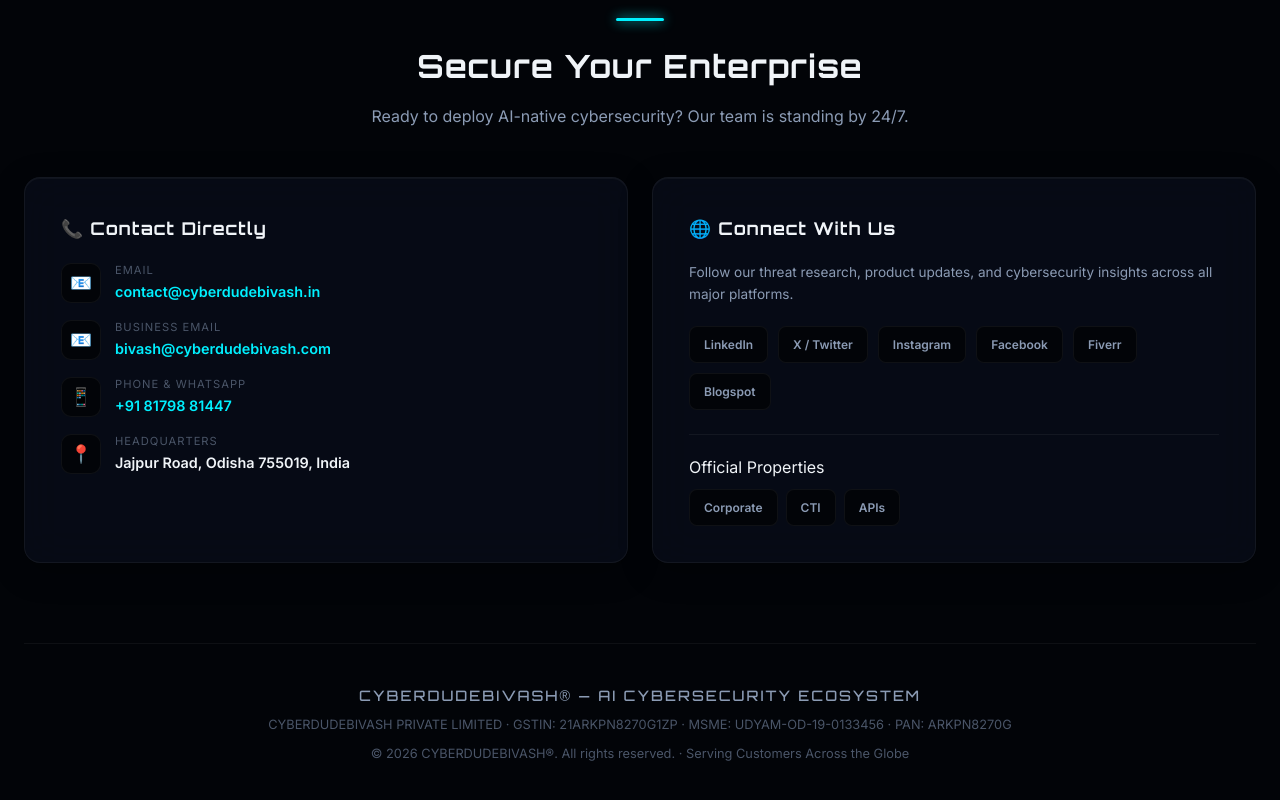
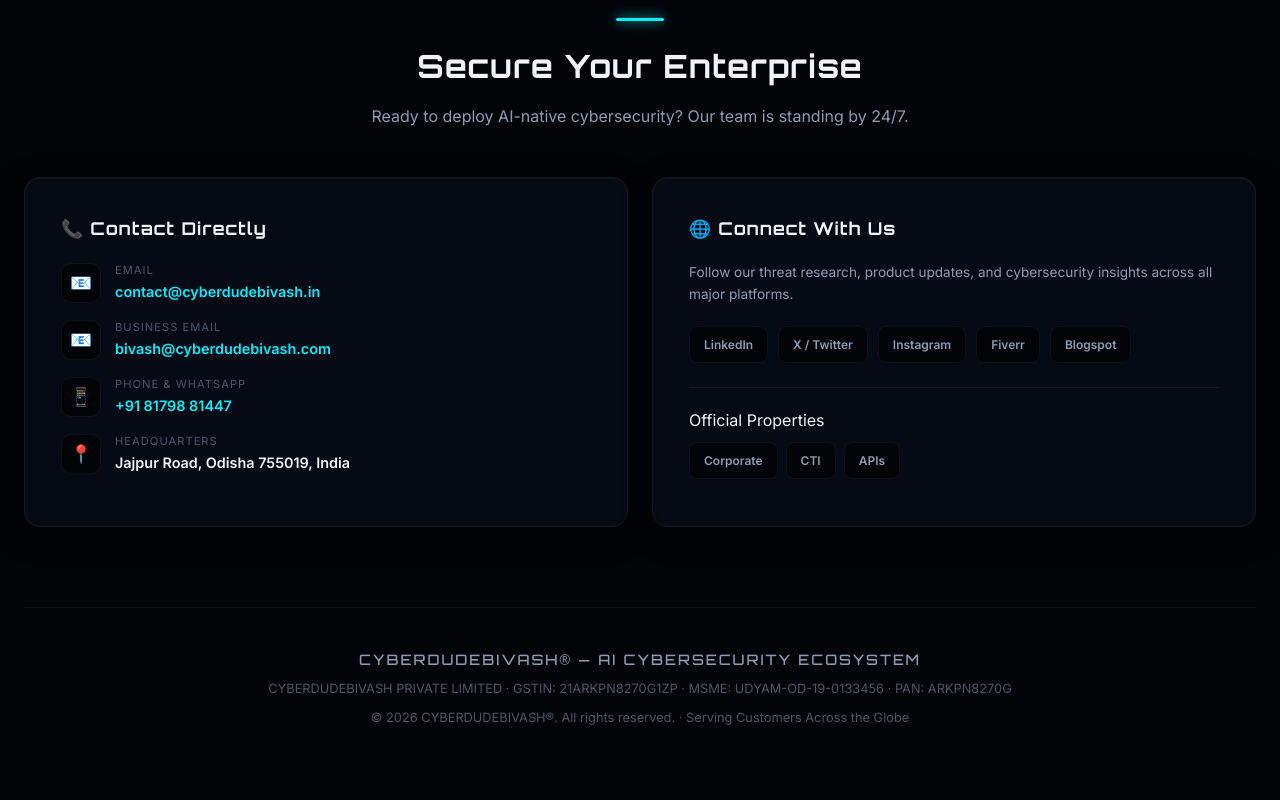
Before and after one commit to cyberdudebivash-pvt-ltd/CYBERDUDEBIVASH-AI-SECURITY-HUB-ARMY, a plain HTML site: page ecosystem/ecosystem.html in a window 1280 px wide. Shown: the part 3384-4184 px from the top of the page. After the commit the page ends 4152 px from the top, so only its background shows below. Drawn offline with Linux system fonts and the light colour scheme.

Commit message:
fix(P0): retire Facebook Page B from public ecosystem directory

```diff
--- a/ecosystem/ecosystem.html
+++ b/ecosystem/ecosystem.html
@@ -585,7 +585,7 @@
           <a href="https://www.linkedin.com/company/cyberdudebivash/" target="_blank" class="social-btn">LinkedIn</a>
           <a href="https://x.com/cyberbivash" target="_blank" class="social-btn">X / Twitter</a>
           <a href="https://www.instagram.com/cyberdudebivash_official/" target="_blank" class="social-btn">Instagram</a>
-          <a href="https://www.facebook.com/profile.php?id=61592427350011" target="_blank" class="social-btn">Facebook</a>
+
           <a href="https://www.fiverr.com/sellers/bivashkumar007/" target="_blank" class="social-btn">Fiverr</a>
           <a href="https://cyberdudebivash-news.blogspot.com/" target="_blank" class="social-btn">Blogspot</a>
         </div>
```
